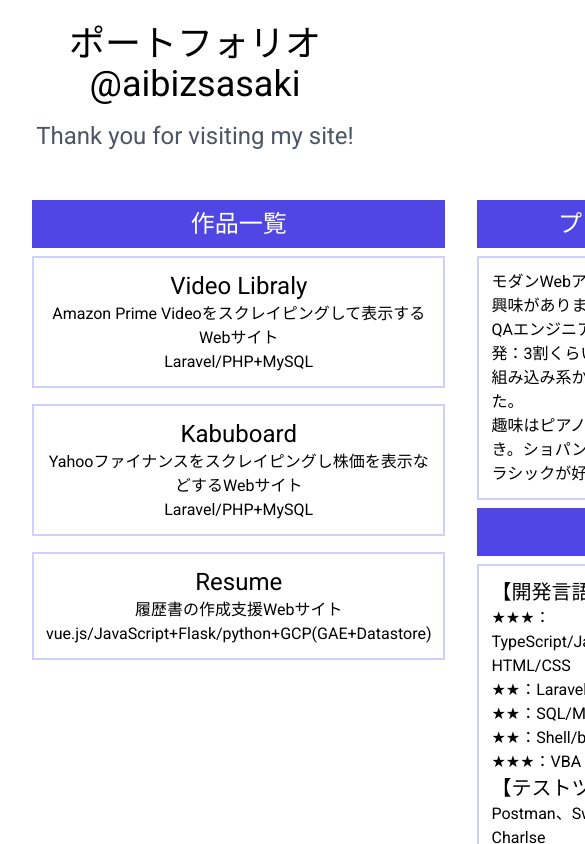
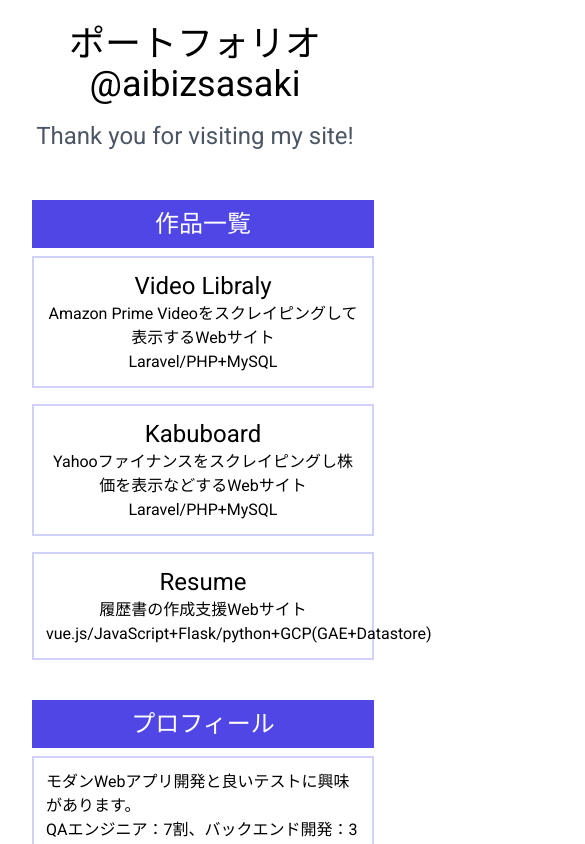
Before and after one commit to ai-biz20-sasaki/my-works-v2, a Next.js app: page / in a window 390 px wide. Shown: the top 844 px of the page, 585 px wide, since content can reach past the window. Built offline with nearby package versions, Linux system fonts and the light colour scheme.

Commit message:
ルートページをレスポンシブ対応

```diff
--- a/src/app/page.tsx
+++ b/src/app/page.tsx
@@ -6,17 +6,16 @@ import RightSidebar from "@/components/right-sidebar"
 import Footer from "@/components/footer"
 
 export default function Home() {
-
   return (
     <div>
       <div className="flex flex-col justify-center p-2 m-2">
         <Header />
       </div>
-      <div className="flex flex-row p-2 m-2">
-        <div className="basis-1/2 p-2 m-2">
+      <div className="flex flex-col sm:flex-row p-2 m-2">
+        <div className="w-full sm:w-1/2 p-2 m-2">
           <LeftSidebar />
         </div>
-        <div className="basis-1/2 p-2 m-2">
+        <div className="w-full sm:w-1/2 p-2 m-2">
           <RightSidebar />
         </div>
       </div>
```
